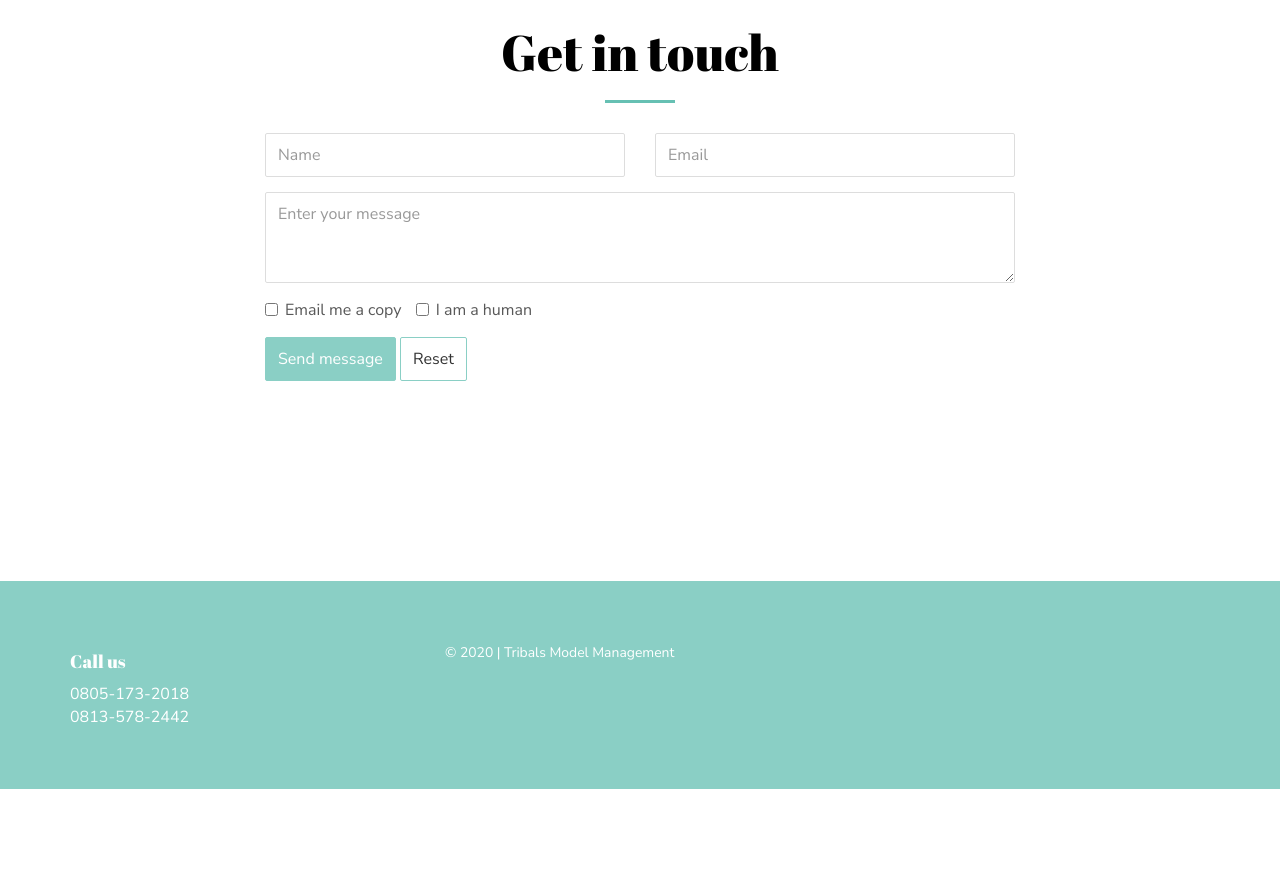
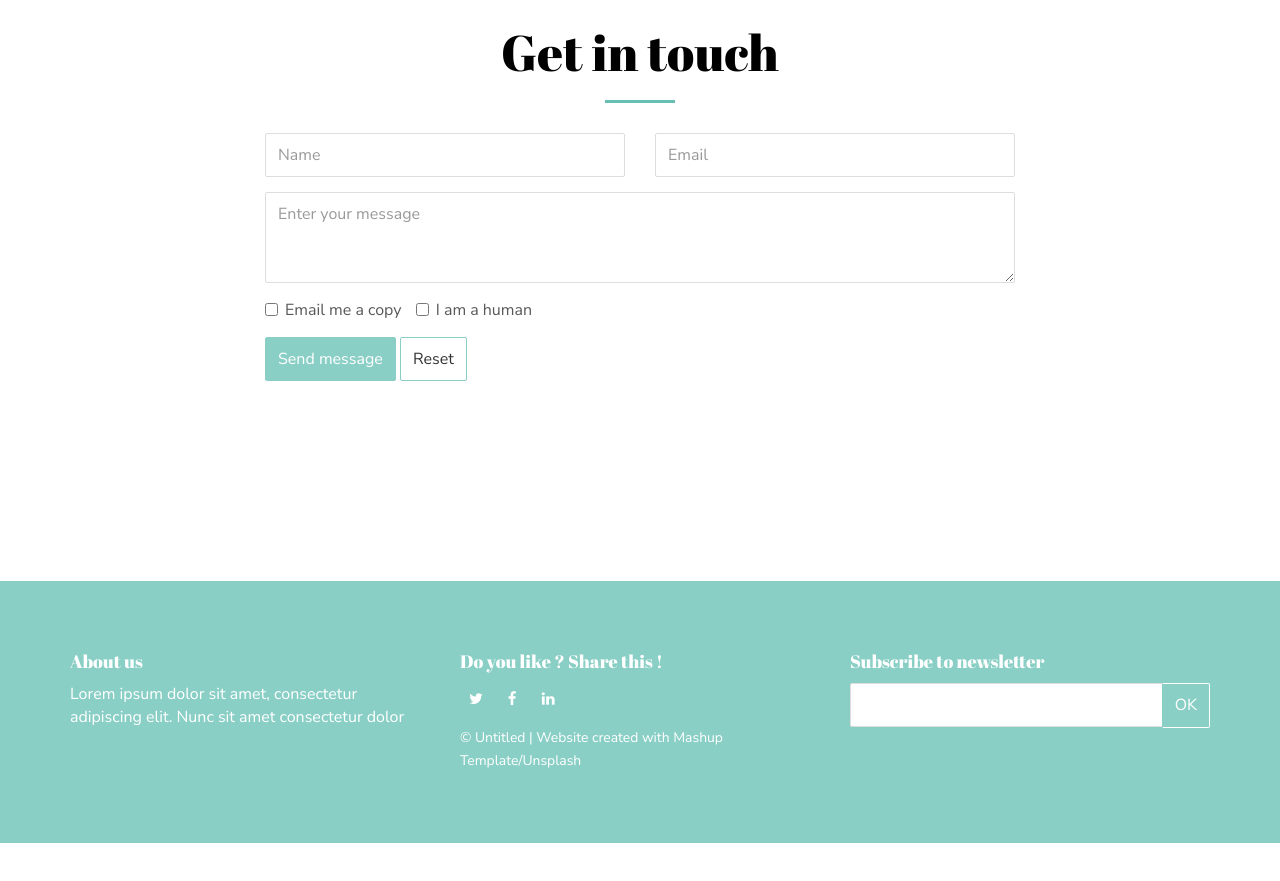
Before and after one commit to solomonwada/trbalsmodelmanagement, a plain HTML site: page index.html in a window 1280 px wide. Shown: the part 3322-4203 px from the top of the page. Drawn offline with nearby package versions, Linux system fonts and the light colour scheme; some packages are replaced by stand-ins of ours.

Commit message:
Update index.html

```diff
--- a/index.html
+++ b/index.html
@@ -249,20 +249,45 @@ document.addEventListener("DOMContentLoaded", function (event) {
     <div class="container">
         <div class="row">
                 <div class="col-md-4">
-                    <h4>Call us</h4>
-                    <a href="tel:0805-1732-018">0805-173-2018</a>
-                    <br>
-                    <a href="tel:0813-578-2442">0813-578-2442</a>
+                    <h4>About us</h4>
+                    <p>Lorem ipsum dolor sit amet, consectetur adipiscing elit. Nunc sit amet consectetur dolor</p>
                 </div>
 
-
-
+                <div class="col-md-4">
+                    <h4>Do you like ? Share this !</h4>
                     <div>
-                        <p><small>© 2020 | Tribals Model Management </p>
+                        <p>
+                            <a href="https://www.twitter.com" class="fa-icon" title="">
+                        <i class="fa fa-twitter" aria-hidden="true"></i>
+                        </a>
+                            <a href="https://www.facebook.com" class="fa-icon" title="">
+                                <i class="fa fa-facebook" aria-hidden="true"></i>
+                            </a>
+                            <a href="https://www.linkedin.com" class="fa-icon" title="">
+                                <i class="fa fa-linkedin" aria-hidden="true"></i>
+                            </a>
+                        </p>
+                    </div>
+                    <div>
+                        <p><small>© Untitled | Website created with <a href="http://www.mashup-template.com/" title="Create website with free html template">Mashup Template</a>/<a href="https://www.unsplash.com/" title="Beautiful Free Images">Unsplash</a></small></p>
                     </div>
 
                 </div>
 
+                <div class="col-md-4">
+
+                    <h4>Subscribe to newsletter</h4>
+
+                    <div class="form-group">
+                        <div class="input-group">
+                            <input type="text" class="form-control footer-input-text">
+                            <div class="input-group-btn">
+                                <button type="button" class="btn btn-default btn-newsletter ">OK</button>
+                            </div>
+                        </div>
+
+
+                    </div>
                 </div>
         </div>
     </div>
```
